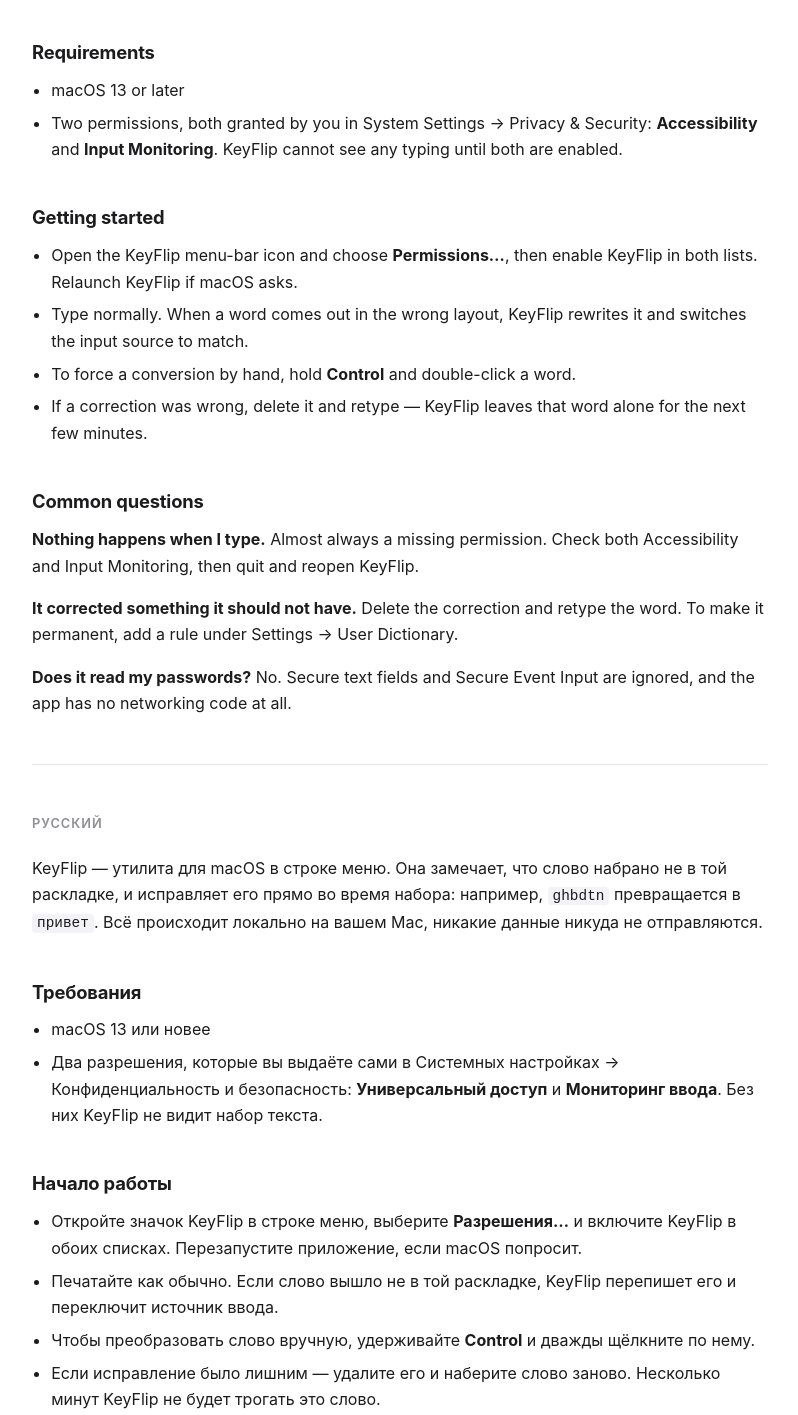
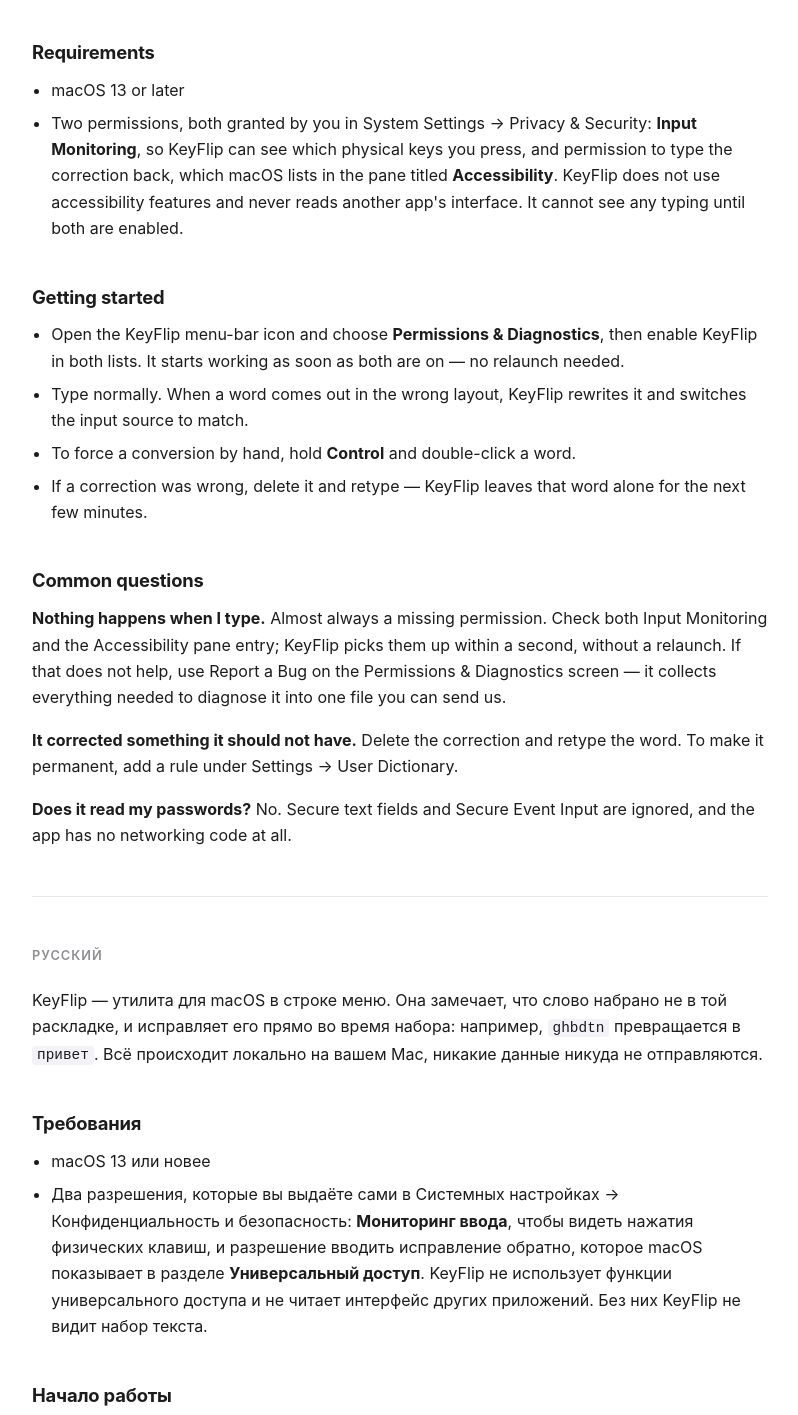
Before and after one commit to chev-cheleos/keyflip-site, a plain HTML site: page index.html in a window 1280 px wide. Shown: the part 264-1679 px from the top of the page, without its empty margins (240-1038 px from the left). Drawn offline with Linux system fonts and the light colour scheme.

Commit message:
Correct permission wording and privacy policy for build 97
The support page said KeyFlip requires "Accessibility", unqualified — the
exact phrasing App Review rejected build 96 over. It now names Input
Monitoring and the post-event permission, says which System Settings pane
macOS puts the latter in, and states plainly that KeyFlip does not use
accessibility features.

The privacy policy described a diagnostic log that build 97 removes. Both
language halves now describe Report a Bug instead: one file, shown to the
user in full, sent by the user's own mail client, containing no typed text.

Also: the menu item is "Permissions and Diagnostics", not "Permissions...",
and the app picks up a granted permission within a second, so the advice to
relaunch was wrong.

```diff
--- a/index.html
+++ b/index.html
@@ -50,14 +50,17 @@
 <ul>
   <li>macOS 13 or later</li>
   <li>Two permissions, both granted by you in System Settings &rarr; Privacy &amp; Security:
-      <strong>Accessibility</strong> and <strong>Input Monitoring</strong>.
-      KeyFlip cannot see any typing until both are enabled.</li>
+      <strong>Input Monitoring</strong>, so KeyFlip can see which physical keys you press, and
+      permission to type the correction back, which macOS lists in the pane titled
+      <strong>Accessibility</strong>. KeyFlip does not use accessibility features and never
+      reads another app&#x27;s interface. It cannot see any typing until both are enabled.</li>
 </ul>
 
 <h2>Getting started</h2>
 <ul>
-  <li>Open the KeyFlip menu-bar icon and choose <strong>Permissions…</strong>, then
-      enable KeyFlip in both lists. Relaunch KeyFlip if macOS asks.</li>
+  <li>Open the KeyFlip menu-bar icon and choose <strong>Permissions &amp; Diagnostics</strong>,
+      then enable KeyFlip in both lists. It starts working as soon as both are on —
+      no relaunch needed.</li>
   <li>Type normally. When a word comes out in the wrong layout, KeyFlip rewrites it
       and switches the input source to match.</li>
   <li>To force a conversion by hand, hold <strong>Control</strong> and double-click a word.</li>
@@ -67,7 +70,10 @@
 
 <h2>Common questions</h2>
 <p><strong>Nothing happens when I type.</strong> Almost always a missing permission.
-Check both Accessibility and Input Monitoring, then quit and reopen KeyFlip.</p>
+Check both Input Monitoring and the Accessibility pane entry; KeyFlip picks them up within
+a second, without a relaunch. If that does not help, use Report a Bug on the
+Permissions &amp; Diagnostics screen — it collects everything needed to diagnose it into one
+file you can send us.</p>
 <p><strong>It corrected something it should not have.</strong> Delete the correction and
 retype the word. To make it permanent, add a rule under Settings &rarr; User Dictionary.</p>
 <p><strong>Does it read my passwords?</strong> No. Secure text fields and Secure Event
@@ -85,8 +91,11 @@
 <ul>
   <li>macOS 13 или новее</li>
   <li>Два разрешения, которые вы выдаёте сами в Системных настройках &rarr;
-      Конфиденциальность и безопасность: <strong>Универсальный доступ</strong> и
-      <strong>Мониторинг ввода</strong>. Без них KeyFlip не видит набор текста.</li>
+      Конфиденциальность и безопасность: <strong>Мониторинг ввода</strong>, чтобы видеть
+      нажатия физических клавиш, и разрешение вводить исправление обратно, которое macOS
+      показывает в разделе <strong>Универсальный доступ</strong>. KeyFlip не использует
+      функции универсального доступа и не читает интерфейс других приложений.
+      Без них KeyFlip не видит набор текста.</li>
 </ul>
 
 <h2>Начало работы</h2>
```
Also changed, not shown: privacy.html (+3 -3 lines).
